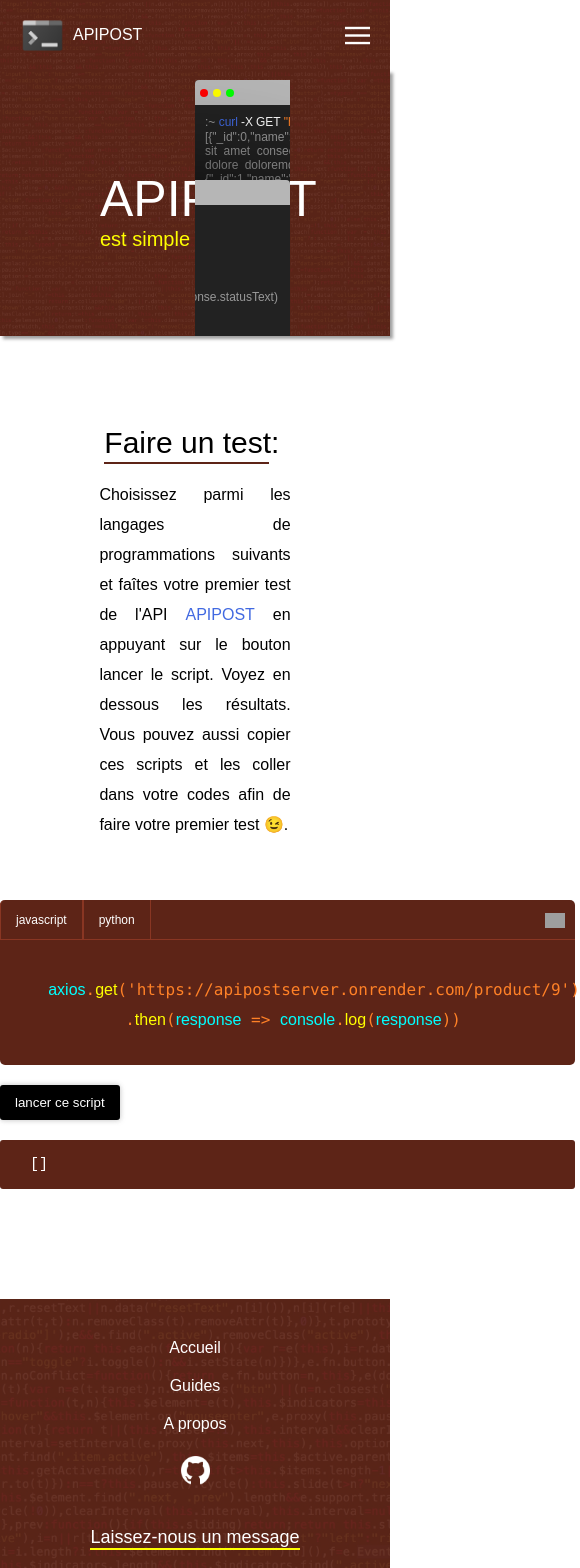
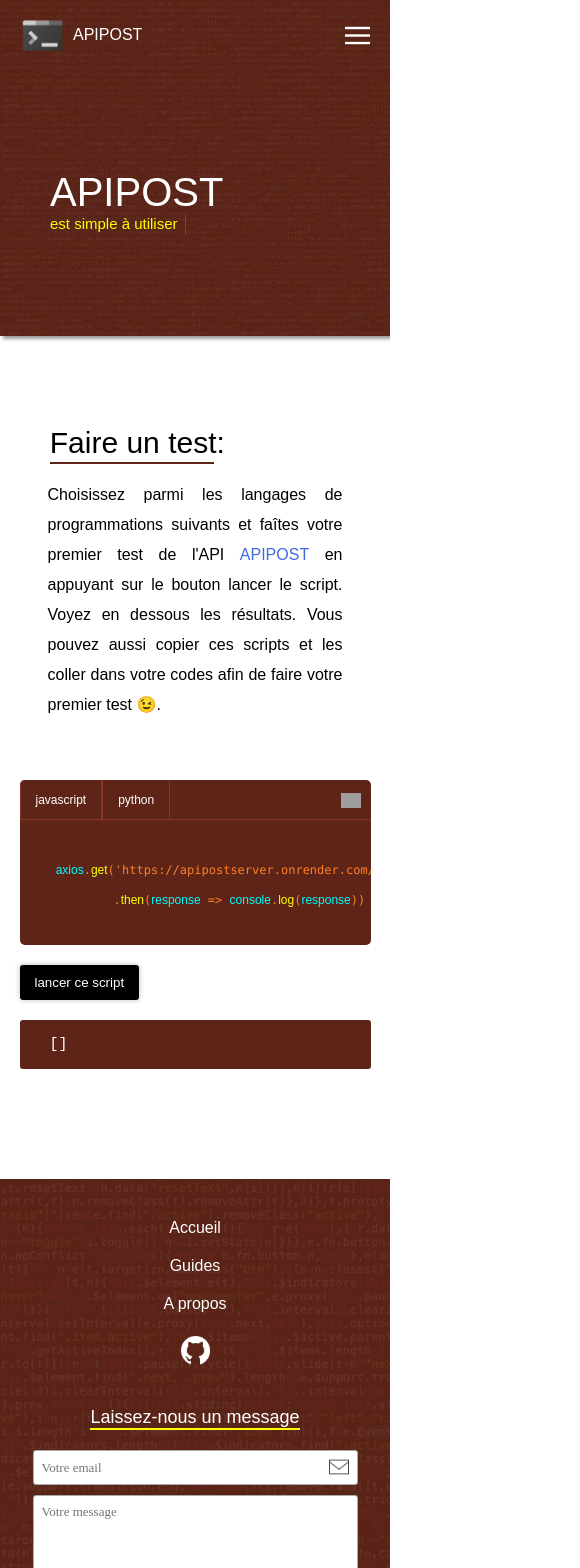
Before and after one commit to IALYFrancisco/APIPOST, a Vue app: page / in a window 390 px wide. Shown: the top 1568 px of the page, 580 px wide, since content can reach past the window. Built offline with nearby package versions, Linux system fonts and the light colour scheme; grey boxes are pictures that could not be loaded.

Commit message:
page d'accueil responsive

```diff
--- a/src/components/AccueilTestComponent.vue
+++ b/src/components/AccueilTestComponent.vue
@@ -137,4 +137,14 @@ div.container div.langages span p {
   font-size: 11px;
   margin-right: 5px;
 }
+
+@media only screen and (max-width: 609px) {
+  div.all_element {
+    width: 90%;
+  }
+
+  div.all_element div.container {
+    width: 100%;
+  }
+}
 </style>
--- a/src/components/HeaderComponent.vue
+++ b/src/components/HeaderComponent.vue
@@ -21,7 +21,7 @@
               <span style="margin: 0 3px 0 3px; color: white">-X</span>
               <span style="color: white">GET</span>
               <span style="color: rgb(255, 129, 39); margin-left: 3px"
-                >"http://127.0.0.1:3000/all_products"</span
+                >"https://apipostserver.onrender.com/all_products"</span
               ></span
             >
             <span class="curl_response">
@@ -54,7 +54,7 @@
               <span style="font-size: 9px">Type ".help" for more information.</span><br />
               <span
                 >> <span style="color: yellow">fetch</span>(<span style="color: rgb(255, 129, 39)"
-                  >'http://127.0.0.1:3000/all_products'</span
+                  >'https://apipostserver.onrender.com/all_products'</span
                 >).<br /><span style="color: yellow; margin-left: 25px">then</span>(
                 <span style="color: royalblue">async</span> (response) => { <br /><span
                   style="color: royalblue; margin-left: 45px"
@@ -109,6 +109,8 @@ header div.banniere {
   z-index: 1;
   padding: 100px 100px 0 100px;
   display: flex;
+  max-width: 1350px;
+  margin: auto;
 }
 
 header div.banniere div.left {
@@ -275,4 +277,54 @@ header div.banniere div.right div.terminal2 div.header div.bulle:nth-child(3) {
     width: calc(100% + 8px);
   }
 }
+
+@media only screen and (max-width: 1100px) {
+  header div.banniere {
+    padding: 100px 50px 0 50px;
+  }
+}
+
+@media only screen and (max-width: 960px) {
+  header div.banniere {
+    padding: 100px 20px 0 50px;
+  }
+
+  header div.banniere div.right div.terminal2 {
+    display: none;
+  }
+
+  header div.banniere div.right {
+    display: flex;
+    align-items: center;
+    justify-content: center;
+  }
+}
+
+@media only screen and (max-width: 850px) {
+  header div.banniere div.right {
+    transform: scale(0.9)
+  }
+
+  header div.banniere div.right div.terminal1 {
+    transform: scale(0.9)
+  }
+}
+
+@media only screen and (max-width: 800px) {
+  header div.banniere div.left div.animated-text span {
+    font-size: 15px;
+  }
+  header div.banniere div.left div.animated-text {
+    display: flex;
+  }
+  header div.banniere div.left span.title {
+    font-size: 40px;
+  }
+}
+
+@media only screen and (max-width: 645px) {
+  header div.banniere div.right div.terminal1 {
+    display: none;
+  }
+}
 </style>
--- a/src/components/JSComponent.vue
+++ b/src/components/JSComponent.vue
@@ -130,4 +130,28 @@ button.goToGuide img {
   width: 20px;
   margin-left: 10px;
 }
+
+@media only screen and (max-width: 609px) {
+  pre.request {
+    font-size: 12px;
+  }
+
+  div.congratulation p {
+    font-size: 8px;
+  }
+}
+
+@media only screen and (max-width: 609px) {
+  pre.request {
+    overflow-x: scroll;
+  }
+
+  div.congratulation {
+    padding-right: 0;
+  }
+
+  div.congratulation p {
+    display: none;
+  }
+}
 </style>
--- a/src/components/PythonComponent.vue
+++ b/src/components/PythonComponent.vue
@@ -107,6 +107,31 @@ button.goToGuide img {
   width: 20px;
   margin-left: 10px;
 }
+
+
+@media only screen and (max-width: 609px) {
+  pre.request {
+    font-size: 12px;
+  }
+
+  div.congratulation p {
+    font-size: 8px;
+  }
+}
+
+@media only screen and (max-width: 609px) {
+  pre.request {
+    overflow-x: scroll;
+  }
+
+  div.congratulation {
+    padding-right: 0;
+  }
+
+  div.congratulation p {
+    display: none;
+  }
+}
 </style>
 
 <script lang="ts">
--- a/src/stores/requests.ts
+++ b/src/stores/requests.ts
@@ -10,32 +10,32 @@ export const useRequestStore: any = defineStore('requestStore', {
       pythonRequestLaunched: false
     }
   },
+  // getters: {
+  //   async getJavascriptData() {
+  //     await axios.get('https://apipostserver.onrender.com/product/9').then(async (response: any) => {
+  //       this.javascriptData = await response.data
+  //     })
+  //     this.javascriptRequestLaunched = true
+  //   },
+  //   async getPythonData() {
+  //     await axios.get('https://apipostserver.onrender.com/product/9').then(async (response: any) => {
+  //       this.pythonData = await response.data
+  //     })
+  //     this.pythonRequestLaunched = true
+  //   }
+  // }
   getters: {
     async getJavascriptData() {
-      await axios.get('https://apipostserver.onrender.com/product/9').then(async (response: any) => {
+      await axios.get('http://127.0.0.1:3000/product/9').then(async (response: any) => {
         this.javascriptData = await response.data
       })
       this.javascriptRequestLaunched = true
     },
     async getPythonData() {
-      await axios.get('https://apipostserver.onrender.com/product/9').then(async (response: any) => {
+      await axios.get('http://127.0.0.1:3000/product/9').then(async (response: any) => {
         this.pythonData = await response.data
       })
       this.pythonRequestLaunched = true
     }
   }
-  // getters: {
-  //   async getJavascriptData() {
-  //     await axios.get('http://127.0.0.1:3000/all_products').then(async (response: any) => {
-  //       this.javascriptData = await response.data
-  //     })
-  //     this.javascriptRequestLaunched = true
-  //   },
-  //   async getPythonData() {
-  //     await axios.get('http://127.0.0.1:3000/all_products').then(async (response: any) => {
-  //       this.pythonData = await response.data
-  //     })
-  //     this.pythonRequestLaunched = true
-  //   }
-  // }
 })
--- a/src/views/AccueilView.vue
+++ b/src/views/AccueilView.vue
@@ -78,4 +78,10 @@ ul li p.text span.keyword {
 ul li p.text span.keyword a {
   color: royalblue;
 }
+
+@media only screen and (max-width: 990px) {
+  ul {
+    width: 95%;
+  }
+}
 </style>
```
